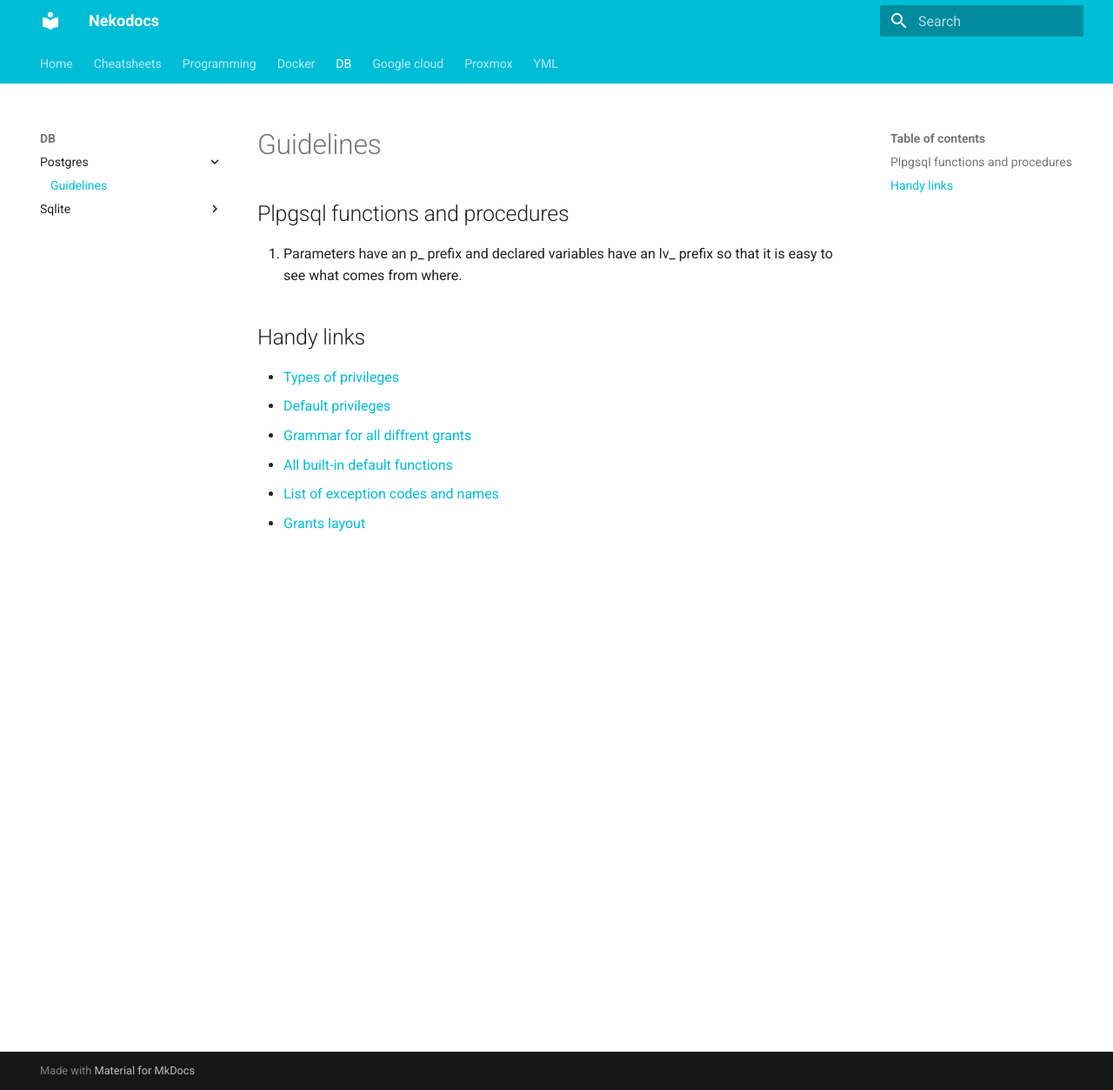
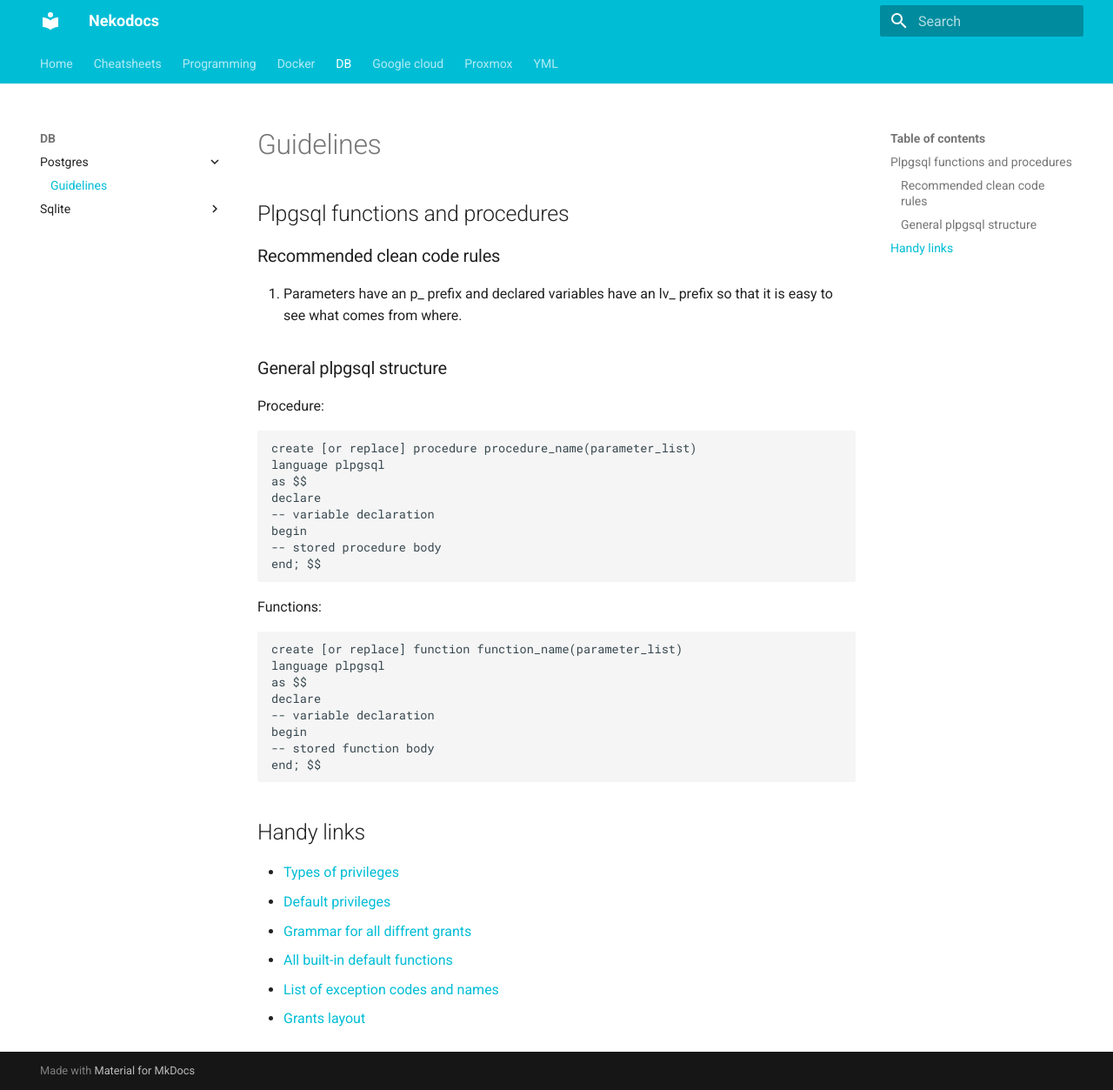
Before and after one commit to NekoLuka/raneto-wiki-files, an MkDocs documentation site: the page built from docs/db/postgres/general.md, in a window 1280 px wide and 1253 px high. Shown: the whole window at 87% size. Built offline with MkDocs 1.6.1 and Material for MkDocs 9.7.7, drawn with Linux system fonts in a browser that asks for light colours.

Commit message:
Update general.md

````diff
--- a/docs/db/postgres/general.md
+++ b/docs/db/postgres/general.md
@@ -3,7 +3,32 @@ Title: General guidelines for DB objects
 ---
 
 ## Plpgsql functions and procedures
+### Recommended clean code rules
 1. Parameters have an p_ prefix and declared variables have an lv_ prefix so that it is easy to see what comes from where.
+
+### General plpgsql structure
+Procedure:
+```sql
+create [or replace] procedure procedure_name(parameter_list)
+language plpgsql
+as $$
+declare
+-- variable declaration
+begin
+-- stored procedure body
+end; $$
+```
+Functions:
+```sql
+create [or replace] function function_name(parameter_list)
+language plpgsql
+as $$
+declare
+-- variable declaration
+begin
+-- stored function body
+end; $$
+```
 
 ## Handy links
 - [Types of privileges](https://www.postgresql.org/docs/current/ddl-priv.html)
````
